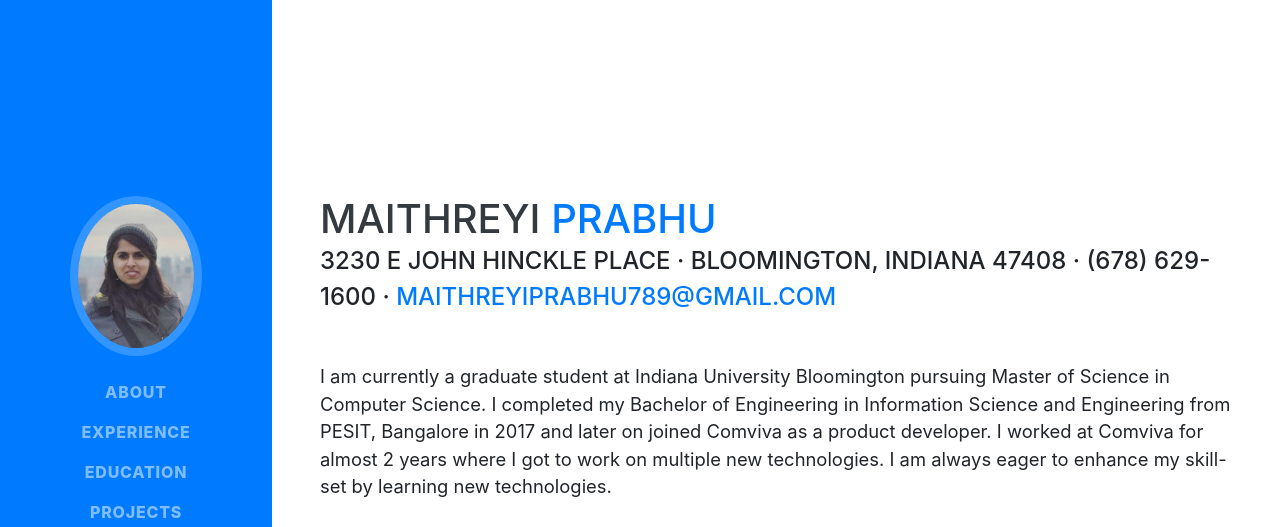
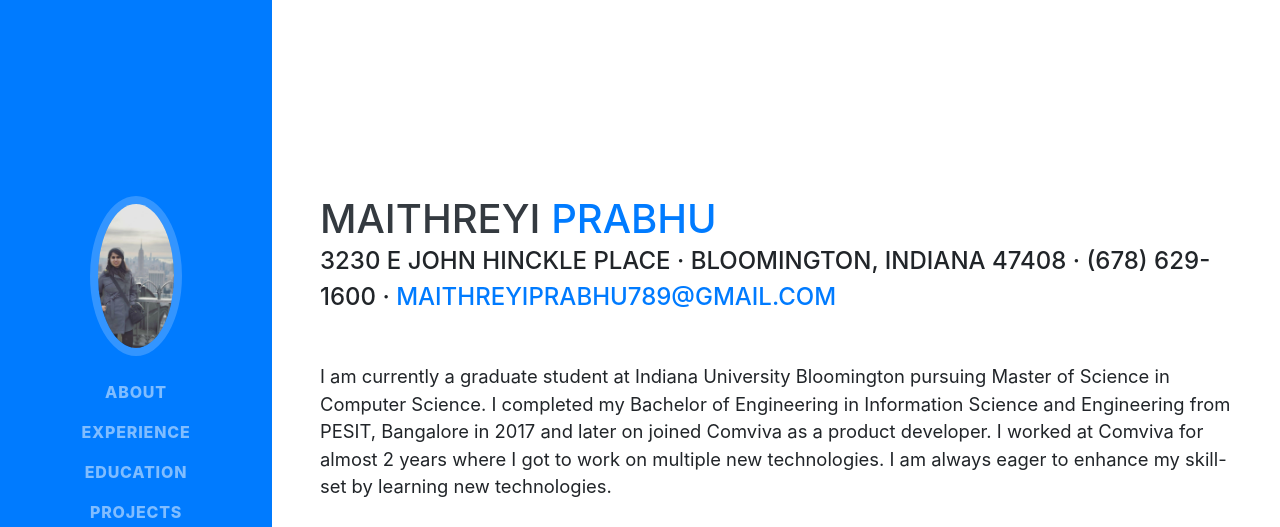
Before and after one commit to MaithreyiPrabhu/MaithreyiPrabhu.github.io, a website with bundled scripts: page index.html in a window 1280 px wide. Shown: the top 527 px of the page. Built offline with nearby package versions, Linux system fonts and the light colour scheme; a web font is replaced by a local one.

Commit message:
Update index.html

```diff
--- a/index.html
+++ b/index.html
@@ -29,7 +29,7 @@
     <a class="navbar-brand js-scroll-trigger" href="#page-top">
       <span class="d-block d-lg-none">Maithreyi Manur Narasimha Prabhu</span>
       <span class="d-none d-lg-block">
-        <img class="img-fluid img-profile rounded-circle mx-auto mb-2" src="img/Untitled1.jpg" alt="">
+        <img class="img-fluid img-profile rounded-circle mx-auto mb-2" src="img/profile.jpg" alt="">
       </span>
     </a>
     <button class="navbar-toggler" type="button" data-toggle="collapse" data-target="#navbarSupportedContent" aria-controls="navbarSupportedContent" aria-expanded="false" aria-label="Toggle navigation">
```
